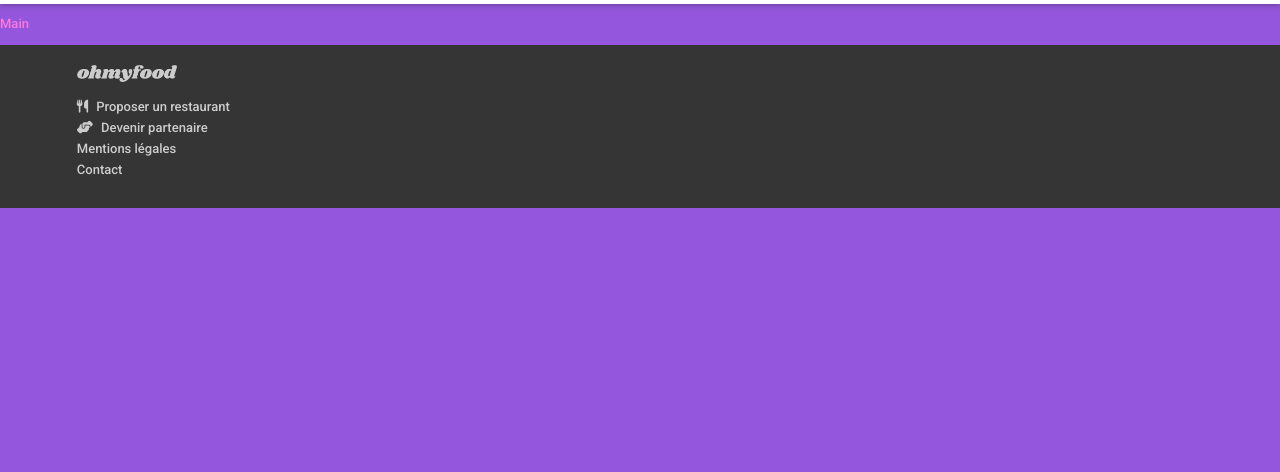
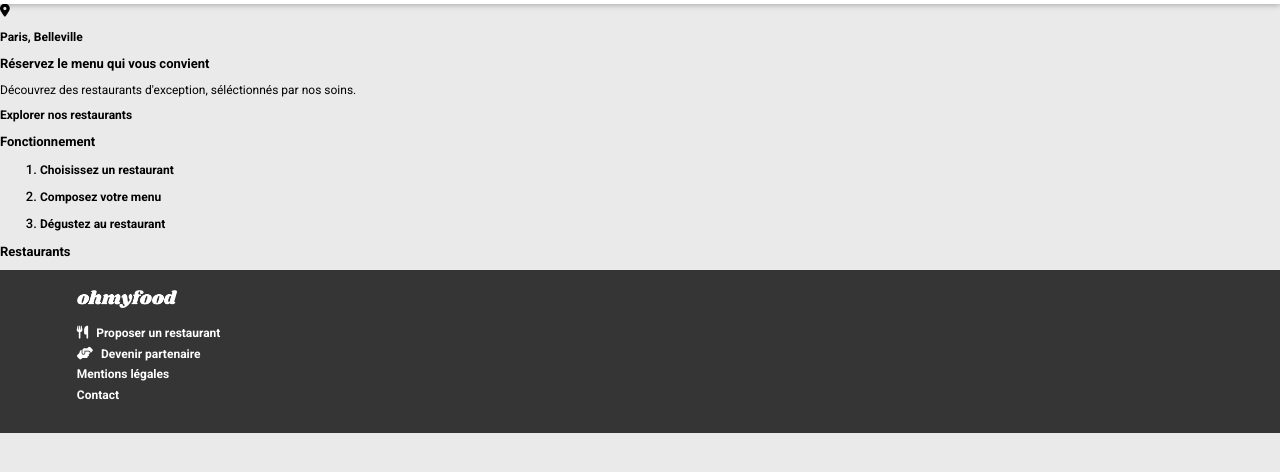
Before and after one commit to MbzMOKKA/ohmyfood, a plain HTML site: page index.html in a window 1280 px wide. Shown: the part 56-528 px from the top of the page. Drawn offline with Linux system fonts and the light colour scheme; a web font is replaced by a local one.

Commit message:
html index

```diff
--- a/index.html
+++ b/index.html
@@ -10,20 +10,48 @@
     </head>
 
     <body>
+        <!--Head of the page-->
         <header>
             <div class="header_back-button"><a href="index.html"><i class="fas fa-arrow-left"></i></a></div>
             <img src="assets/ohmyfood.png"/>
         </header>
         <main>
-            <p>Main</p>
+            <!--Current location for the results-->
+            <div id="location">
+                <i id="map_icon" class="fa fa-map-marker-alt"></i>
+                <p><strong>Paris, Belleville</strong></p>
+            </div>
+            <!--Quick presentation of what the site is about-->
+            <div id="presentation">
+                <h2>Réservez le menu qui vous convient</h2>
+                <p>Découvrez des restaurants d'exception, séléctionnés par nos soins.</p>
+                <div class="button"><p><strong>Explorer nos restaurants</strong></p></div>
+            </div>
+            <!--Quick explanation of how the site works-->
+            <div id="tutorial">
+                <h2>Fonctionnement</h2>
+                <ol>
+                    <li><p><strong>Choisissez un restaurant</strong></p></li>
+                    <li><p><strong>Composez votre menu</strong></p></li>
+                    <li><p><strong>Dégustez au restaurant</strong></p></li>
+                </ol>
+            </div>
+            <!--Restaurants-->
+            <nav>
+                <h2>Restaurants</h2>
+                <ul>
+                    <li></li>
+                </ul>
+            </nav>
         </main>
+        <!--Foot of the page-->
         <footer>
             <img src="assets/ohmyfood.png"/>
             <ul>
-                <li><a href="#"><i class="fas fa-utensils"></i>Proposer un restaurant</a></li>
-                <li><a href="#"><i class="fas fa-hands-helping"></i>Devenir partenaire</a></li>
-                <li><a href="#">Mentions légales</a></li>
-                <li><a href="#">Contact</a></li>
+                <li><a href="#"><i class="fas fa-utensils"></i><strong>Proposer un restaurant</strong></a></li>
+                <li><a href="#"><i class="fas fa-hands-helping"></i><strong>Devenir partenaire</strong></a></li>
+                <li><a href="#"><strong>Mentions légales</strong></a></li>
+                <li><a href="mailto:contact@ohmyfood.com"><strong>Contact</strong></a></li>
             </ul>
         </footer>
     </body>
--- a/styles/sass/base/_verycommon.scss
+++ b/styles/sass/base/_verycommon.scss
@@ -1,19 +1,37 @@
 *{
     box-sizing: border-box;
     font-size: $size-text-default;
+    font-weight: 500;
     @include font-roboto();
+    color: black;
 }
 p{
-    color: $color-secondary;
+    font-size: 12px;
+    font-weight: 400;
+}
+strong{
+    font-size: 12px;
+}
+/*Name of the menu in its own page*/
+h1{
+    color: $color-primary;
+    @include font-shrikhand();
+}
+/*Name of a part of the site*/
+h2{
+    font-weight: 700;
+}
+/*Name of a food category*/
+h3{
+}
+/*Name of the menu in the index*/
+h4{
+    font-weight: 700;
 }
 ul{
     list-style: none;
     padding: 0;
     margin: 0;
-}
-h1{
-    color: $color-primary;
-    @include font-shrikhand();
 }
 body{
     background-color: #EAEAEA;
@@ -75,7 +93,7 @@ footer{
     img{
         position: relative;
         left: 6%;
-        filter: opacity(75%) brightness(100);;
+        filter: brightness(100);
         max-width: 100px;
         width: 35%;
         margin-top: 20px;;
@@ -87,15 +105,19 @@ footer{
         padding-bottom: 24px;
         a{
             text-decoration: none;
-            color: white;
             &:hover{
-                color: $color-secondary;
+                i,strong{
+                    color: $color-secondary;
+                }
             }
         }
         li{
-            filter: opacity(75%);
             margin-bottom: 6px;
+            strong{
+                color: white;
+            }
             i{
+                color: white;
                 margin-right: 8px;
             }
         }
--- a/styles/sass/style_global.scss
+++ b/styles/sass/style_global.scss
@@ -6,15 +6,12 @@
 @import "./utils/mixins";
 @import "./base/verycommon";
 @import "./base/common";
-@import url('https://fonts.googleapis.com/css2?family=Roboto:wght@500&display=swap');
+@import url('https://fonts.googleapis.com/css2?family=Roboto:ital,wght@0,400;0,500;0,700;1,400;1,500;1,700&display=swap');
 @import url('https://fonts.googleapis.com/css2?family=Shrikhand&display=swap');
 
 /*########## Desktop uniquement ##########*/
 
 @media screen and (min-width: 992px){
-    body{
-        background-color: $color-primary;
-    }
     header{
         img{
             width: 200px;
```
Also changed, not shown: styles/css/style_global.css, 1 other file.
